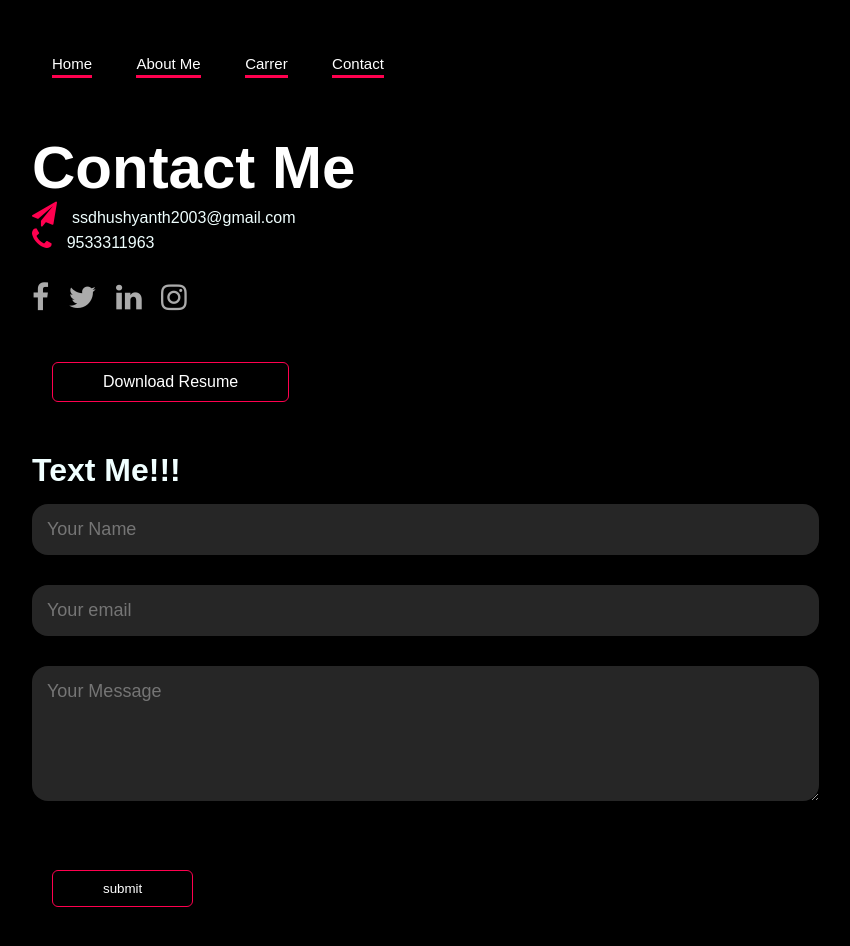
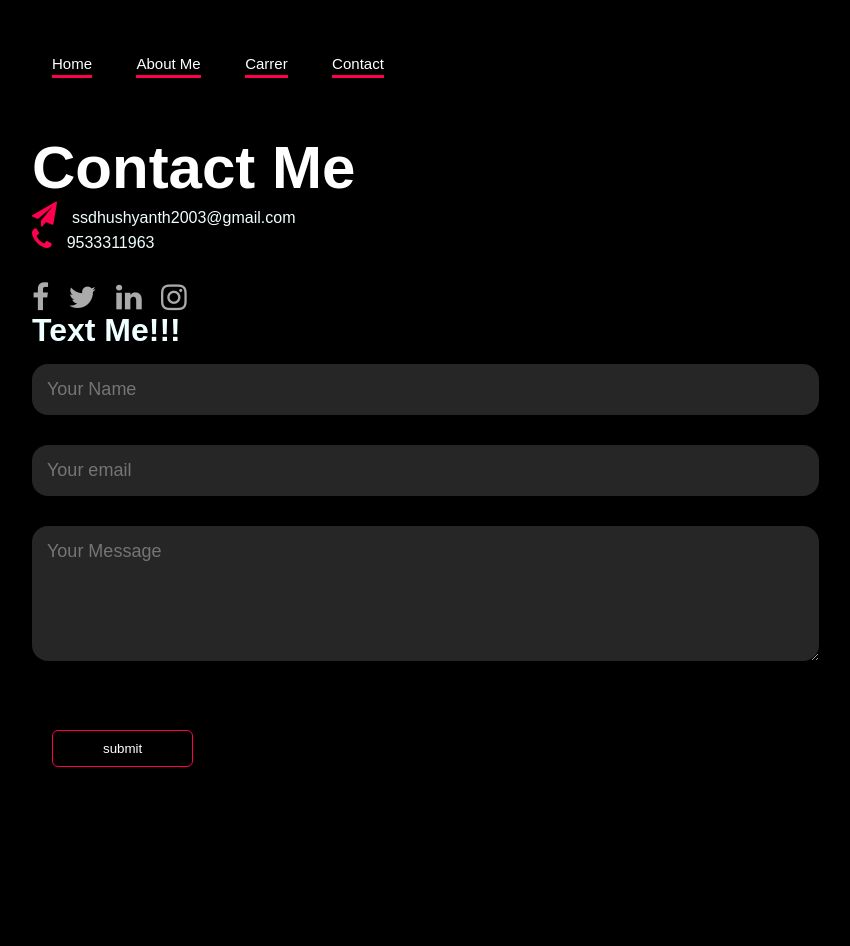
Before and after one commit to Dhushyanth1659/portfolio, a plain HTML site: page contact.html in a window 1280 px wide. Shown: the whole page, without its empty margins (96-946 px from the left). After the commit the page ends 842 px from the top, so only its background shows below. Drawn offline with Linux system fonts and the light colour scheme.

Commit message:
Update contact.html

```diff
--- a/contact.html
+++ b/contact.html
@@ -37,7 +37,7 @@
                         <a href="https://www.instagram.com/mr_dhushyanth" class="fa fa-instagram"></a>
 
                     </div>
-                    <a href="SANDALA SINGIRI DHUSHYANTH Resume.pdf" class="btn">Download Resume</a>
+
             </div>
             <form name="submit-to-google-sheet">
                 <div class="contact-left">
```
